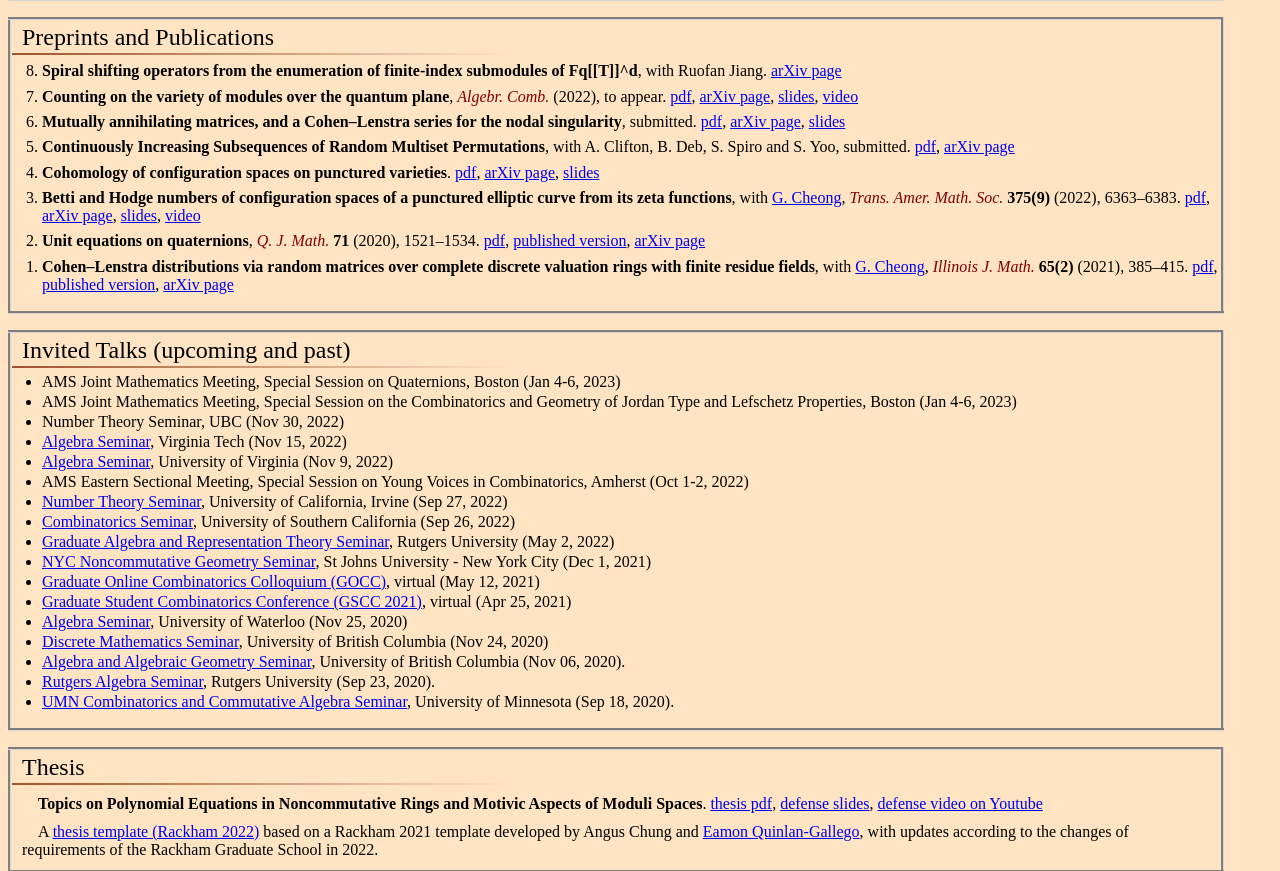
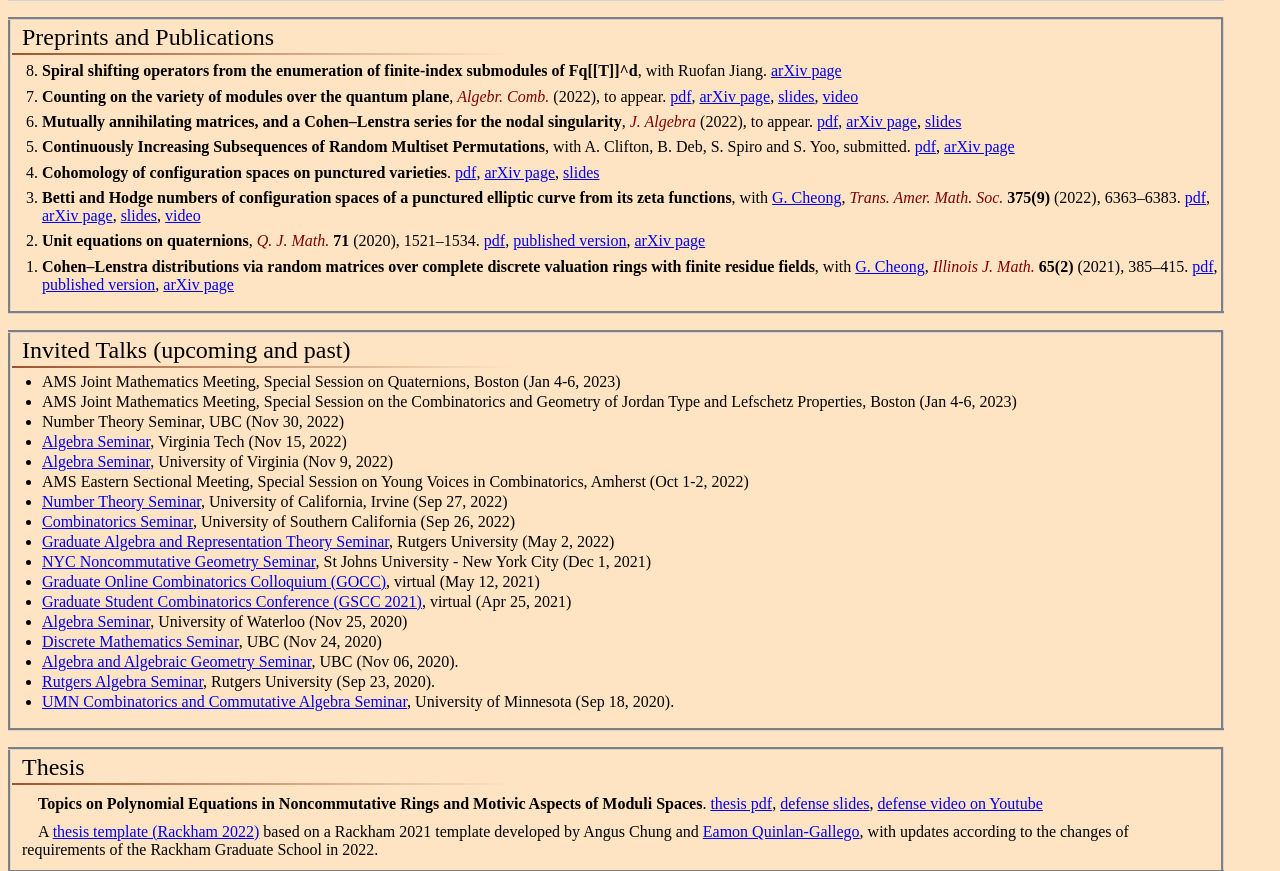
Before and after one commit to yifeng-huang-math/yifeng-huang-math.github.io, a plain HTML site: page index.html in a window 1280 px wide. Shown: the part 586-1457 px from the top of the page. Drawn offline with Linux system fonts and the light colour scheme.

Commit message:
J alg paper accepted

```diff
--- a/index.html
+++ b/index.html
@@ -50,7 +50,7 @@
 
         <li> <span class="title">Counting on the variety of modules over the quantum plane</span>, <span class="journal">Algebr. Comb.</span> (2022), to appear. <a href="files/paper_quantum_planes.pdf">pdf</a>, <a href="https://arxiv.org/abs/2110.15570">arXiv page</a>, <a href="files/talk_rutgers_20220502.pdf">slides</a>, <a href="https://youtu.be/uA5fjgRzatc">video</a></li>
 
-        <li> <span class="title">Mutually annihilating matrices, and a Cohen&ndash;Lenstra series for the nodal singularity</span>, submitted. <a href="files/paper_cohen_lenstra_zeta.pdf">pdf</a>, <a href="https://arxiv.org/abs/2110.15566">arXiv page</a>, <a href="files/talk_umich_rtg.pdf">slides</a></li>
+        <li> <span class="title">Mutually annihilating matrices, and a Cohen&ndash;Lenstra series for the nodal singularity</span>, <span class="journal">J. Algebra</span> (2022), to appear. <a href="files/paper_cohen_lenstra_zeta.pdf">pdf</a>, <a href="https://arxiv.org/abs/2110.15566">arXiv page</a>, <a href="files/talk_umich_rtg.pdf">slides</a></li>
 
         <li> <span class="title">Continuously Increasing Subsequences of Random Multiset Permutations</span>, with A. Clifton, B. Deb, S. Spiro and S. Yoo, submitted. <a href="files/paper_cont_inc.pdf">pdf</a>, <a href="https://arxiv.org/abs/2110.10315">arXiv page</a></li>
 
@@ -82,8 +82,8 @@
         <li> <a href="https://sites.google.com/view/gocc-combinatorics">Graduate Online Combinatorics Colloquium (GOCC)</a>, virtual (May 12, 2021) </li>
         <li> <a href="https://sites.google.com/view/gscc2021/home?authuser=0">Graduate Student Combinatorics Conference (GSCC 2021)</a>, virtual (Apr 25, 2021)</li>
         <li> <a href="https://uwaterloo.ca/pure-mathematics/events/algebra-seminar-46">Algebra Seminar</a>, University of Waterloo (Nov 25, 2020)</li>
-        <li> <a href="https://www.math.ubc.ca/Dept/Events/index.shtml?period=2020-11&series=62">Discrete Mathematics Seminar</a>, University of British Columbia (Nov 24, 2020)</li>
-        <li> <a href="https://wiki.math.ubc.ca/mathbook/alggeom-seminar/Main_Page">Algebra and Algebraic Geometry Seminar</a>, University of British Columbia (Nov 06, 2020). </li>
+        <li> <a href="https://www.math.ubc.ca/Dept/Events/index.shtml?period=2020-11&series=62">Discrete Mathematics Seminar</a>, UBC (Nov 24, 2020)</li>
+        <li> <a href="https://wiki.math.ubc.ca/mathbook/alggeom-seminar/Main_Page">Algebra and Algebraic Geometry Seminar</a>, UBC (Nov 06, 2020). </li>
         <li> <a href="https://sites.math.rutgers.edu/~weibel/algebra.seminar.html">Rutgers Algebra Seminar</a>, Rutgers University (Sep 23, 2020). </li>
         <li> <a href="http://www-users.math.umn.edu/~ovenh001/seminar.html">UMN Combinatorics and Commutative Algebra Seminar</a>, University of Minnesota (Sep 18, 2020).
     </ul>
```
